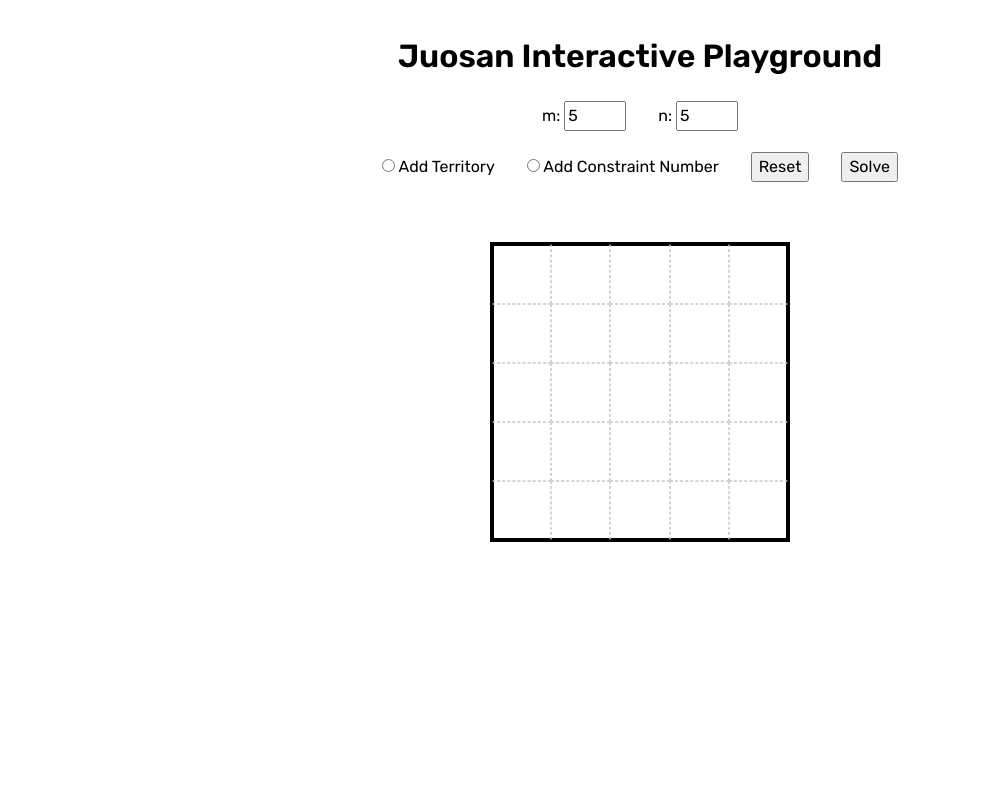
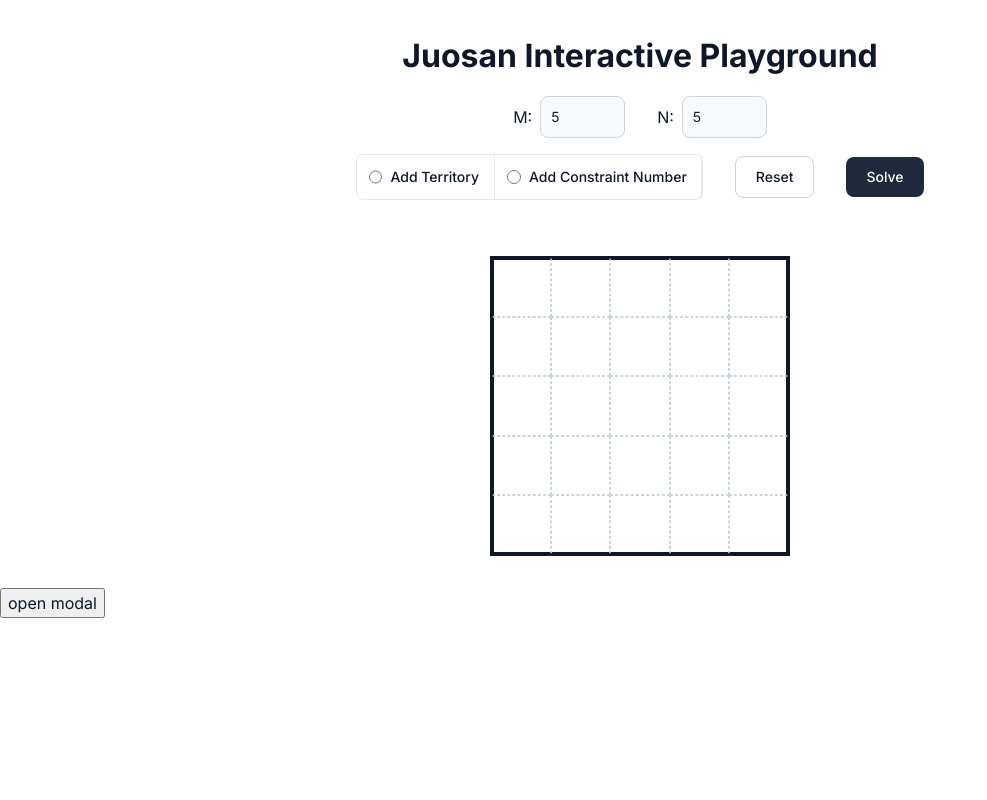
Before and after one commit to tsaqifammar/juosan-interactive-playground, a Django app: template core/templates/core/index.html in a window 1280 px wide. Shown: the whole page, without its empty margins (0-987 px from the left). Run offline with Django 4.2, Linux system fonts and the light colour scheme; the template is opened without the code that fills it, so the values that code supplies are empty.

Commit message:
Add styling

```diff
--- a/core/static/core/main.js
+++ b/core/static/core/main.js
@@ -3,8 +3,8 @@ const MINMAX_SIZE = [1, 50];
 const GRID_WIDTH = { 1: "25%", 10: "40%", 20: "50%", 30: "75%", 40: "90%" };
 const FONT_SIZE = { 1: "medium", 10: "small", 20: "x-small", 30: "x-small", 40: "xx-small" }
 const DIRS = { "Top": [-1, 0], "Left": [0, -1], "Bottom": [1, 0], "Right": [0, 1] };
-const NO_WALL_STYLE = "dashed 1px lightgray";
-const WALL_STYLE = "solid 2px black";
+const NO_WALL_STYLE = "dashed 1px var(--gray-300)";
+const WALL_STYLE = "solid 2px var(--gray-900)";
 const TOOLS = { ADD_TERRITORY: "add-territory", ADD_CONSTRAINT: "add-constraint" }
 
 /* Tracked states */
@@ -210,7 +210,7 @@ function handleClick(i, j) {
   if (isSolving) return;
   const handleAddTerritory = () => {
     if (cornersSelected === null) {
-      cellDivs[i][j].style.backgroundColor = "green";
+      cellDivs[i][j].style.backgroundColor = "var(--blue-300)";
       cornersSelected = [i, j];
     } else {
       const [i2, j2] = cornersSelected;
--- a/core/static/core/styles.css
+++ b/core/static/core/styles.css
@@ -1,4 +1,20 @@
-@import url('https://fonts.googleapis.com/css2?family=Rubik:ital,wght@0,300;0,400;0,500;0,600;1,300;1,400;1,500;1,600&display=swap');
+@import url('https://fonts.googleapis.com/css2?family=Inter:wght@300;400;500;600;700;800&display=swap');
+
+:root {
+  /* taken from tailwind */
+  --white: #fff;
+  --gray-50: #f8fafc; /* slate */
+  --gray-100: #f1f5f9;
+  --gray-200: #e2e8f0;
+  --gray-300: #cbd5e1;
+  --gray-600: #475569;
+  --gray-800: #1e293b;
+  --gray-900: #0f172a;
+  --blue-300: #93c5fd;
+  --blue-500: #3b82f6;
+  --blue-600: #2563eb;
+  --red-500: #e11d48;
+}
 
 /* ====  CSS reset defaults ==== */
 *, *::before, *::after {
@@ -7,6 +23,11 @@
 
 * {
   margin: 0;
+  color: var(--gray-900);
+}
+
+dialog {
+  margin: auto !important;
 }
 
 html, body {
@@ -15,7 +36,7 @@ html, body {
 
 body {
   line-height: 1.5;
-  font-family: 'Rubik', sans-serif;
+  font-family: 'Inter', sans-serif;
   -webkit-font-smoothing: antialiased;
 }
 
@@ -48,7 +69,7 @@ p, h1, h2, h3, h4, h5, h6 {
   align-items: center;
   padding-top: 2rem;
   padding-bottom: 2rem;
-  gap: 1.3rem;
+  gap: 1rem;
 }
 
 /* ======== tool widgets ======== */
@@ -56,6 +77,7 @@ p, h1, h2, h3, h4, h5, h6 {
 #grid-size, #tools {
   display: flex;
   align-items: center;
+  flex-wrap: wrap;
   gap: 2rem;
 }
 
@@ -72,17 +94,126 @@ p, h1, h2, h3, h4, h5, h6 {
   transform: translate(-50%, 0);
 }
 
+.text-input {
+  display: block;
+  padding: 0.625rem;
+  background-color: var(--gray-50);
+  color: var(--gray-900);
+  font-size: 0.875rem;
+  line-height: 1.25rem;
+  width: 100%;
+  border-style: solid;
+  border-radius: 0.5rem;
+  border-width: 1px;
+  border-color: var(--gray-300);
+}
+
+.text-input:focus {
+  outline: 2px solid transparent;
+  outline-offset: 2px;
+  border-color: var(--blue-500);
+}
+
+.btn {
+  cursor: pointer;
+  padding: 0.625rem 1.25rem;
+  font-size: 0.875rem;
+  line-height: 1.25rem;
+  font-weight: 500;
+  border-radius: 0.5rem;
+  border: none;
+}
+
+#submit {
+  background-color: var(--gray-800);
+  color: var(--white);
+}
+
+#submit:focus {
+  outline: 2px solid transparent;
+  outline-offset: 2px;
+  box-shadow: 0 0 0 4px rgba(203,213,225,.5);
+}
+
+#submit:hover {
+  background-color: var(--gray-900);
+}
+
+#reset {
+  background-color: var(--white);
+  color: var(--gray-900);
+  border: 1px solid var(--gray-300);
+}
+
+#reset:focus {
+  outline: 2px solid transparent;
+  outline-offset: 2px;
+  box-shadow: 0 0 0 4px rgba(226,232,240,.5);
+}
+
+#reset:hover {
+  background-color: var(--gray-100);
+}
+
+.add-tools {
+  display: flex;
+  align-items: center;
+  width: max-content;
+  font-weight: 500;
+  background-color: var(--white);
+  border: solid;
+  border-width: 1px;
+  border-color: var(--gray-200);
+  border-radius: 0.5rem;
+  list-style: none;
+  padding: 0;
+}
+
+.add-tools-item {
+  width: 100%;
+  border-right: solid;
+  border-color: var(--gray-200);
+  border-right-width: 1px;
+}
+
+.add-tools-item-div {
+  display: flex;
+  align-items: center;
+  padding-left: 0.75rem;
+  padding-right: 0.75rem;
+}
+
+.add-tools-radio-input {
+  background-color: var(--gray-100);
+  color: var(--blue-600);
+  width: 1rem;
+  height: 1rem;
+  border-color: #D1D5DB;
+}
+
+.add-tools-radio-label {
+  white-space: nowrap;
+  padding-top: 0.75rem;
+  padding-bottom: 0.75rem;
+  margin-left: 0.5rem;
+  color: var(--gray-900);
+  font-size: 0.875rem;
+  line-height: 1.25rem;
+  font-weight: 500;
+  width: 100%;
+}
+
 /* ============================== */
 
 #grid {
   width: max(300px, 20%);
   display: grid;
   grid-template-columns: repeat(5, 1fr);
-  border: solid 2px black;
+  border: solid 2px var(--gray-900);
 }
 
 .cell {
-  border: dashed 1px gray;
+  border: dashed 1px var(--gray-200);
   aspect-ratio: 1 / 1;
   cursor: pointer;
   padding: 5%;
@@ -90,10 +221,10 @@ p, h1, h2, h3, h4, h5, h6 {
 }
 
 .cell > p { height: 100%; }
-.cell > p:focus { outline: 2px dashed lightblue; }
+.cell > p:focus { outline: 2px dashed var(--blue-300); }
 
 .cell:hover {
-  background-color: whitesmoke;
+  background-color: var(--gray-100);
 }
 
 .cell-dash::before {
@@ -103,7 +234,7 @@ p, h1, h2, h3, h4, h5, h6 {
   position: absolute;
   margin: auto;
   inset: 0;
-  background-color: rgb(47,163,200);
+  background-color: var(--blue-600);
 }
 
 .cell-bar::before {
@@ -113,11 +244,11 @@ p, h1, h2, h3, h4, h5, h6 {
   position: absolute;
   margin: auto;
   inset: 0;
-  background-color: rgb(200,52,47);
+  background-color: var(--red-500);
 }
 
 .cell-highlighted {
-  background-color: whitesmoke;
+  background-color: var(--gray-100);
 }
 
 /* ========== utils ============= */
--- a/core/templates/core/index.html
+++ b/core/templates/core/index.html
@@ -12,27 +12,33 @@
   <div id="fields" class="container-90 main-layout">
     <h1 style="text-align: center">Juosan Interactive Playground</h1>
     <div id="grid-size">
-      <div>
-        <label for="m">m: </label>
-        <input type="number" id="m" name="m" min="1" max="50" value="5">
+      <div style="display: flex; gap: 0.5rem; align-items: center;">
+        <label for="m">M: </label>
+        <input type="number" id="m" name="m" min="1" max="50" value="5" class="text-input">
       </div>
-      <div>
-        <label for="n">n: </label>
-        <input type="number" id="n" name="n" min="1" max="50" value="5">
+      <div style="display: flex; gap: 0.5rem; align-items: center;">
+        <label for="n">N: </label>
+        <input type="number" id="n" name="n" min="1" max="50" value="5" class="text-input">
       </div>
     </div>
     <div id="tools">
-      <div>
-        <input type="radio" id="add-territory" name="tool" value="add-territory">
-        <label for="add-territory">Add Territory</label>
-      </div>
-      <div>
-        <input type="radio" id="add-constraint" name="tool" value="add-constraint">
-        <label for="add-constraint">Add Constraint Number</label>
-      </div>
-      <button type="button" id="reset">Reset</button>
+      <ul class="add-tools">
+        <li class="add-tools-item">
+          <div class="add-tools-item-div">
+            <input type="radio" id="add-territory" name="tool" value="add-territory" class="add-tools-radio-input">
+            <label for="add-territory" class="add-tools-radio-label">Add Territory</label>
+          </div>
+        </li>
+        <li class="add-tools-item">
+          <div class="add-tools-item-div">
+            <input type="radio" id="add-constraint" name="tool" value="add-constraint" class="add-tools-radio-input">
+            <label for="add-constraint" class="add-tools-radio-label">Add Constraint Number</label>
+          </div>
+        </li>
+      </ul>
+      <button type="button" id="reset" class="btn">Reset</button>
       <div style="display: flex; align-items: center; gap: 0.75rem">
-        <button type="button" id="submit">Solve</button>
+        <button type="button" id="submit" class="btn">Solve</button>
         <div id="loader" class="loading"><div></div><div></div><div></div><div></div><div></div><div></div><div></div><div></div><div></div><div></div><div></div><div></div></div>
       </div>
     </div>
@@ -41,6 +47,20 @@
       <div id="grid"></div>
     </div>
   </div>
+  <button type="button" id="open-modal">open modal</button>
+  <dialog id="modal" style="padding: 0;" onclick="event.target == this && this.close()">
+    <div style="margin: 0; padding: 1rem">
+      <h1>Yoo</h1>
+      <button type="button" id="close-modal">close modal</button>
+    </div>
+  </dialog>
   <script src="{% static 'core/main.js' %}"></script>
+  <script>
+    const openModal = document.getElementById("open-modal");
+    const closeModal = document.getElementById("close-modal");
+
+    openModal.addEventListener("click", () => modal.showModal());
+    closeModal.addEventListener("click", () => modal.close());
+  </script>
 </body>
 </html>
```
